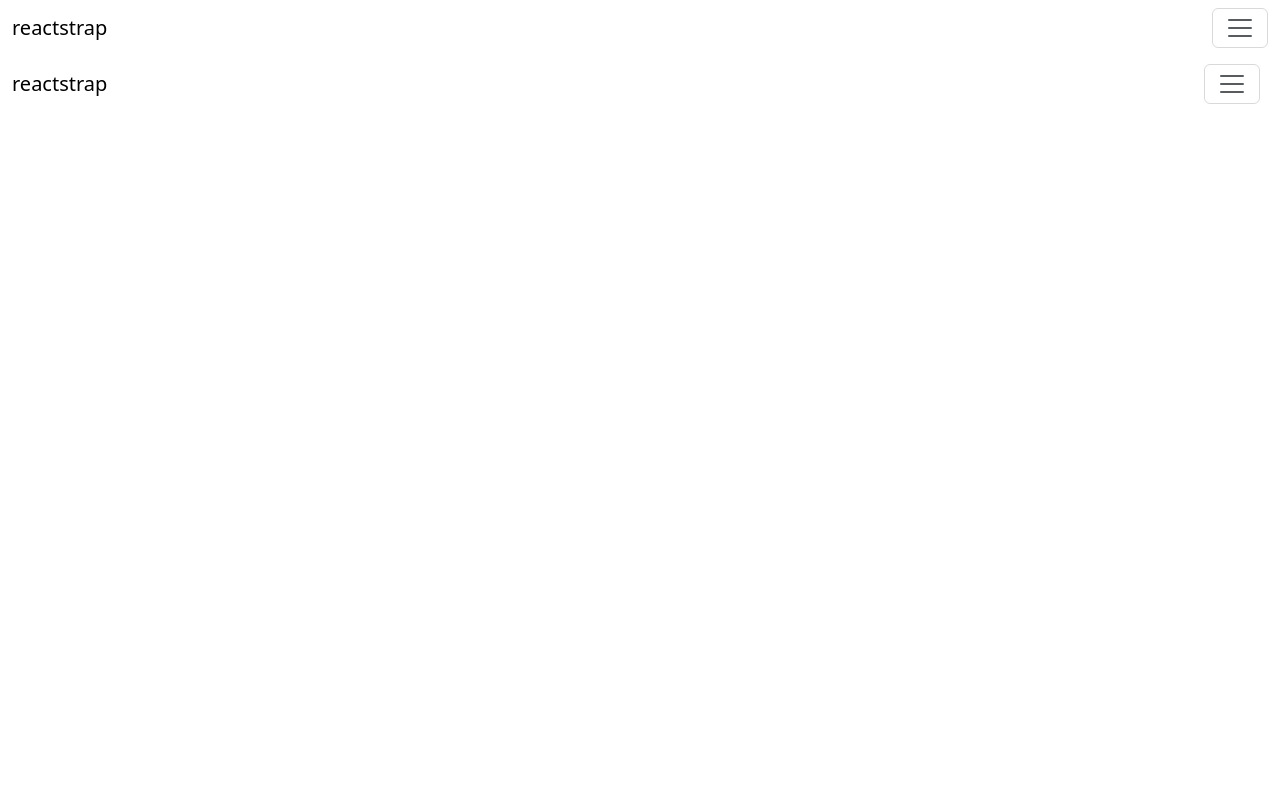
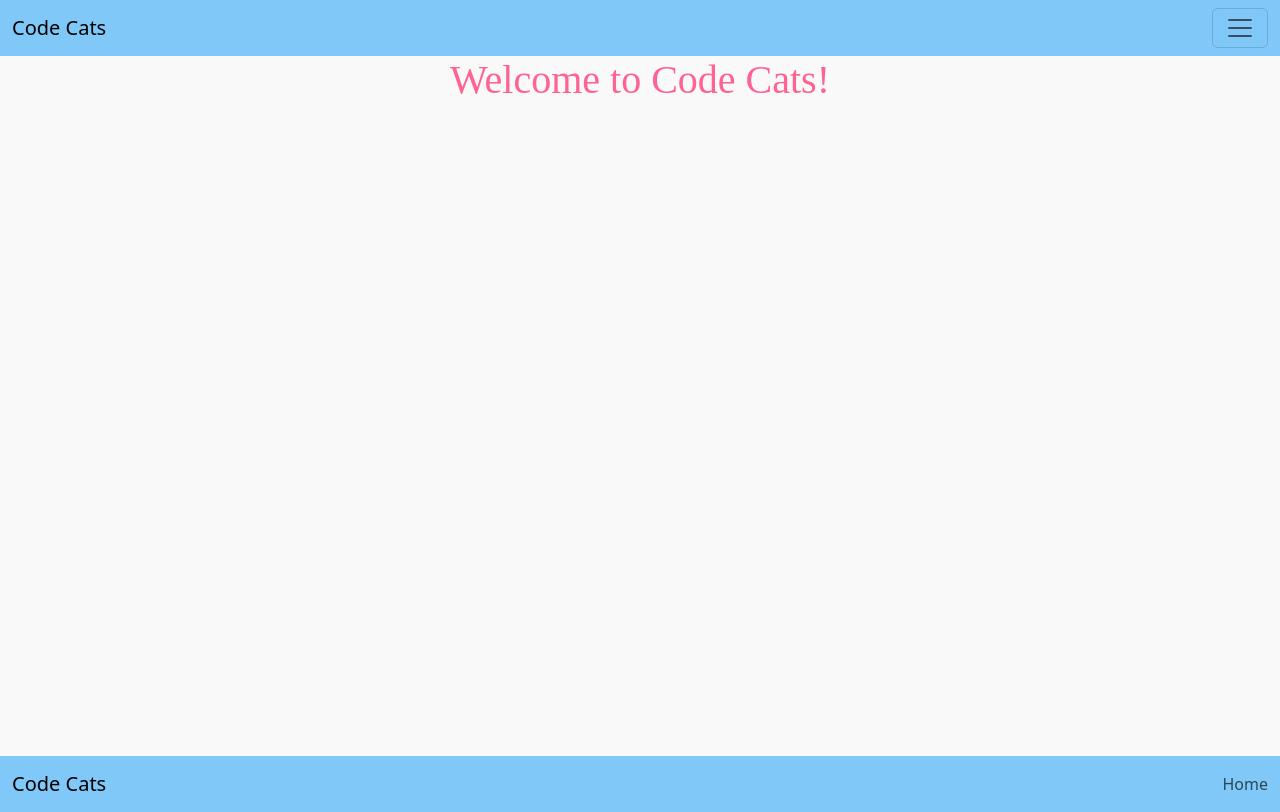
Before and after one commit to learn-academy-2023-foxtrot/cat-tinder-frontend-codecats, a React (Create React App) app: page / in a window 1280 px wide. Built offline with nearby package versions, Linux system fonts and the light colour scheme.

Commit message:
added styling

```diff
--- a/src/App.css
+++ b/src/App.css
@@ -1,3 +1,43 @@
-.header-section {
+.home-page {
+  height: 700px;
+  background-color: #F9F9F9;
+}
+.title {
+    color: #FF6392;
+    display: flex;
+    justify-content: center;
+    font-family: serif;
+}
 
+.navbar {
+    background-color: #7FC8F8;
 }
+
+.image {
+    background-image: url("./assets/hidden-cat.jpg");
+    height: 400px;
+    width: 400px;
+    display: flex;
+    margin: auto;
+    background-size: cover;
+}
+
+.notfound {
+    color:#FF6392;
+    display: flex;
+    justify-content: center;
+}
+
+.not-found-link {
+    color: #7FC8F8;
+    display: flex;
+    justify-content: center;
+}
+
+.not-found-link:hover {
+    color: #FFE45E;
+}
+
+.not-found-link:visited {
+    color: #757573;
+}
--- a/src/App.js
+++ b/src/App.js
@@ -9,7 +9,7 @@
 import Home from './pages/Home';
 import NotFound from './pages/NotFound';
 import codeCats from './MockCats';
-import { Routes, Route } from 'react-router-dom'
+import { Routes, Route, Link } from 'react-router-dom';
 
 const App = () => {
   const [cats, setCats] = useState(codeCats)
--- a/src/components/Footer.js
+++ b/src/components/Footer.js
@@ -1,8 +1,8 @@
 import React, { useState } from 'react';
 import {
-  Collapse,
+  // Collapse,
   Navbar,
-  NavbarToggler,
+  // NavbarToggler,
   NavbarBrand,
   Nav,
   NavItem,
@@ -12,27 +12,27 @@
 function Footer(props) {
   const [collapsed, setCollapsed] = useState(true);
 
-  const toggleNavbar = () => setCollapsed(!collapsed);
+  // const toggleNavbar = () => setCollapsed(!collapsed);
 
   return (
     <div>
       <Navbar color="faded" light>
         <NavbarBrand href="/" className="me-auto">
-          reactstrap
+          Code Cats
         </NavbarBrand>
-        <NavbarToggler onClick={toggleNavbar} className="me-2" />
-        <Collapse isOpen={!collapsed} navbar>
+        {/* <NavbarToggler onClick={toggleNavbar} className="me-2" /> */}
+        {/* <Collapse isOpen={!collapsed} navbar> */}
           <Nav navbar>
             <NavItem>
-              <NavLink href="/components/">Components</NavLink>
+              <NavLink href="/components/">Home</NavLink>
             </NavItem>
-            <NavItem>
+            {/* <NavItem>
               <NavLink href="https://github.com/reactstrap/reactstrap">
                 GitHub
               </NavLink>
-            </NavItem>
+            </NavItem> */}
           </Nav>
-        </Collapse>
+        {/* </Collapse> */}
       </Navbar>
     </div>
   );
--- a/src/components/Header.js
+++ b/src/components/Header.js
@@ -20,33 +20,30 @@
   const toggle = () => setIsOpen(!isOpen);
 
   return (
-    <div>
+      <div>
       <Navbar {...args}>
-        <NavbarBrand href="/">reactstrap</NavbarBrand>
+        <NavbarBrand href="/">Code Cats</NavbarBrand>
         <NavbarToggler onClick={toggle} />
         <Collapse isOpen={isOpen} navbar>
           <Nav className="me-auto" navbar>
             <NavItem>
-              <NavLink href="/components/">Components</NavLink>
+              <NavLink href="/components/">Home</NavLink>
             </NavItem>
             <NavItem>
               <NavLink href="https://github.com/reactstrap/reactstrap">
-                GitHub
+                Create a New Cat
               </NavLink>
             </NavItem>
             <UncontrolledDropdown nav inNavbar>
               <DropdownToggle nav caret>
-                Options
+                Your Activity
               </DropdownToggle>
               <DropdownMenu right>
-                <DropdownItem>Option 1</DropdownItem>
-                <DropdownItem>Option 2</DropdownItem>
-                <DropdownItem divider />
-                <DropdownItem>Reset</DropdownItem>
+                <DropdownItem>Liked Profiles</DropdownItem>
+                <DropdownItem>Bookmarked Profiles</DropdownItem>
               </DropdownMenu>
             </UncontrolledDropdown>
           </Nav>
-          <NavbarText>Simple Text</NavbarText>
         </Collapse>
       </Navbar>
     </div>
--- a/src/pages/Home.js
+++ b/src/pages/Home.js
@@ -1,7 +1,9 @@
+import React from 'react'
+
 const Home = () => {
     return (
         <div className="home-page">
-
+            <h1 className="title">Welcome to Code Cats!</h1>
         </div>
     )
 }
--- a/src/pages/NotFound.js
+++ b/src/pages/NotFound.js
@@ -1,6 +1,15 @@
+// import hidden-cat from ".assets/hidden-cat.jpg";
+import React from "react"
+import {Link} from "react-router-dom"
+
 const NotFound = () => {
     return (
         <>
+        <h1 className="notfound">Error: Page not Found</h1>
+        <div className="image"></div>
+
+        <Link className="not-found-link" to="/"> Home</Link>
+
         </>
     )
 }
```
Also changed, not shown: src/assets/hidden-cat.jpg (added).
